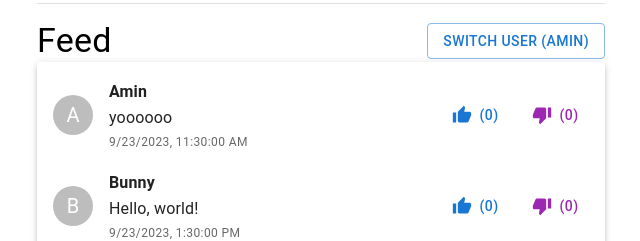
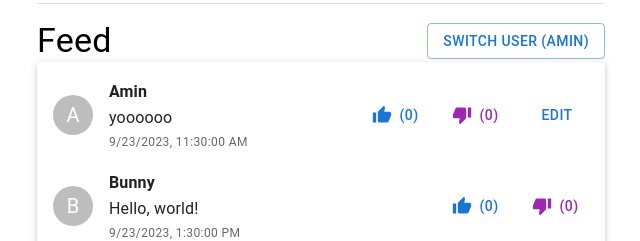
Before and after one commit to sewy7/swe632version5, a React (Create React App) app: page / in a window 1280 px wide. Shown: the part 125-366 px from the top of the page, without its empty margins (319-959 px from the left). Built offline with nearby package versions, Linux system fonts and the light colour scheme.

Commit message:
Added Edit Functionality

```diff
--- a/src/App.tsx
+++ b/src/App.tsx
@@ -21,11 +21,37 @@ function App() {
   const [isNotificationOpen, setIsNotificationOpen] = useState(false);
   const [selectedUser, setSelectedUser] = useState<User | null>(null);
   const messageContainerRef = useRef<HTMLDivElement | null>(null);
-
   const [userMenuAnchor, setUserMenuAnchor] = useState<null | HTMLElement>(
     null
   );
+  const [isEditing, setIsEditing] = useState(false);
+  const [editedPost, setEditedPost] = useState("");
+  const [editPostId, setEditPostId] = useState<number | null>(null);
+    const handleEdit = (postId:number, content : string) => {
+    setIsEditing(true);
+    setEditPostId(postId);
+    setEditedPost(content);
+  };
 
+  const handleSaveEdit = () => {
+    if (editedPost.trim() !== "") {
+      const updatedPosts = posts.map((post) =>
+        post.id === editPostId
+          ? { ...post, content: editedPost, timestamp: new Date().toISOString() }
+          : post
+      );
+      setPosts(updatedPosts);
+    }
+    setIsEditing(false);
+    setEditPostId(null);
+    setEditedPost("");
+  };
+
+  const handleCancelEdit = () => {
+    setIsEditing(false);
+    setEditPostId(null);
+    setEditedPost("");
+  };
   const addPost = () => {
     if (newPost.trim() !== "" && currentUser) {
       const newPostObj = {
@@ -148,7 +174,15 @@ function App() {
                 <Typography variant="subtitle1" fontWeight="bold">
                   {post.user.name}
                 </Typography>
+                {isEditing && editPostId === post.id ? (
+                  <TextField
+                    fullWidth
+                    value={editedPost}
+                    onChange={(e) => setEditedPost(e.target.value)}
+                  />
+                ) : (
                   <Typography variant="body1">{post.content}</Typography>
+                )}
                 <Typography variant="caption" color="textSecondary">
                   {new Date(post.timestamp).toLocaleString()}
                 </Typography>
@@ -173,9 +207,40 @@ function App() {
                   ({downvotes[index]})
                 </Button>
               </Box>
+              {currentUser.id === post.user.id && (
+                <Box ml={2}>
+                  {isEditing && editPostId === post.id ? (
+                    <>
+                      <Button
+                        variant="text"
+                        color="primary"
+                        onClick={handleSaveEdit}
+                      >
+                        Save
+                      </Button>
+                      <Button
+                        variant="text"
+                        color="secondary"
+                        onClick={handleCancelEdit}
+                      >
+                        Cancel
+                      </Button>
+                    </>
+                  ) : (
+                    <Button
+                      variant="text"
+                      color="primary"
+                      onClick={() => handleEdit(post.id, post.content)}
+                    >
+                      Edit
+                    </Button>
+                  )}
+                </Box>
+              )}
             </ListItem>
           ))}
         </List>
+
           </div>
         </Paper>
       </Box>
```
Lines whose indentation alone changed are shown as unchanged.
